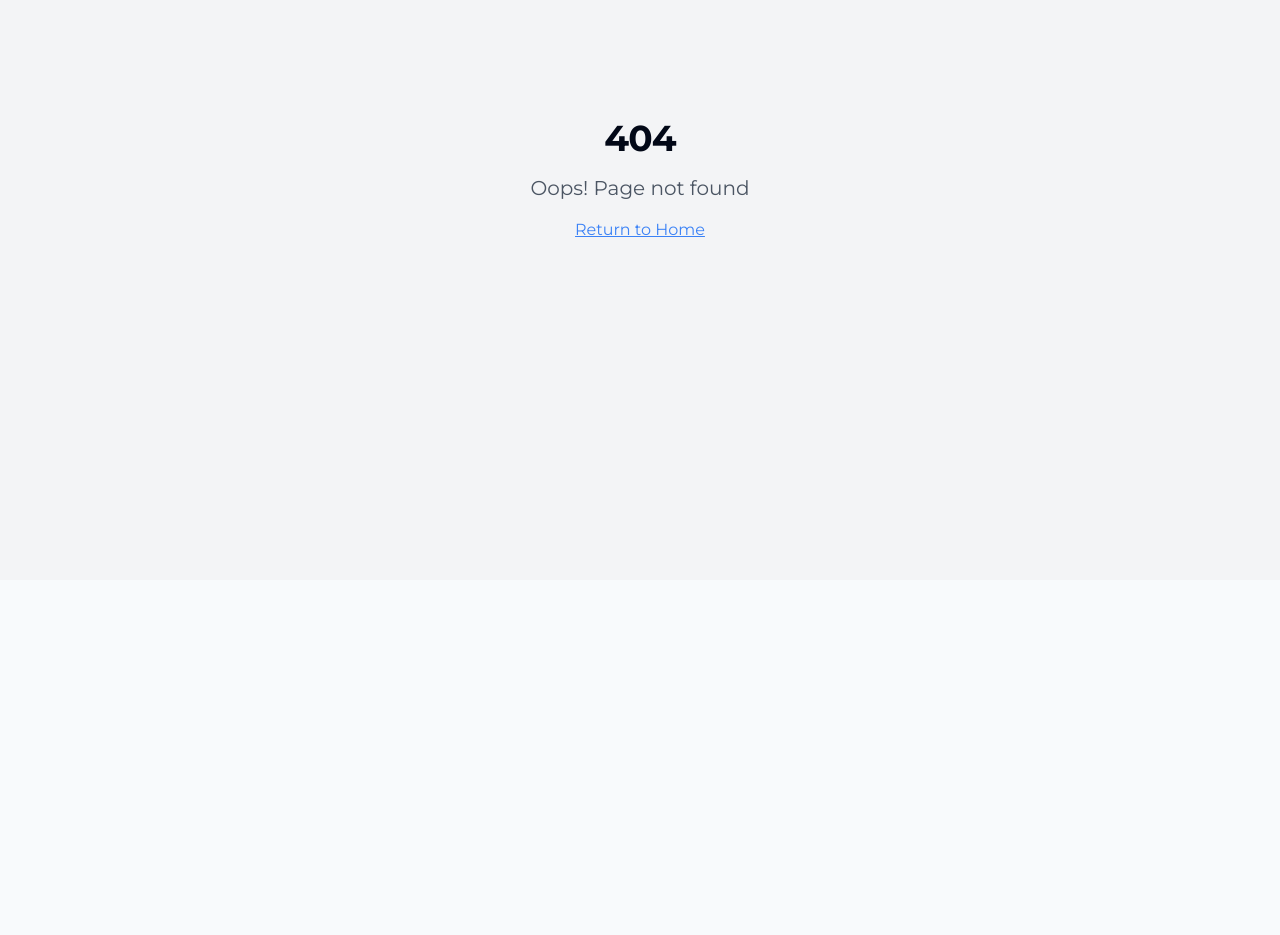
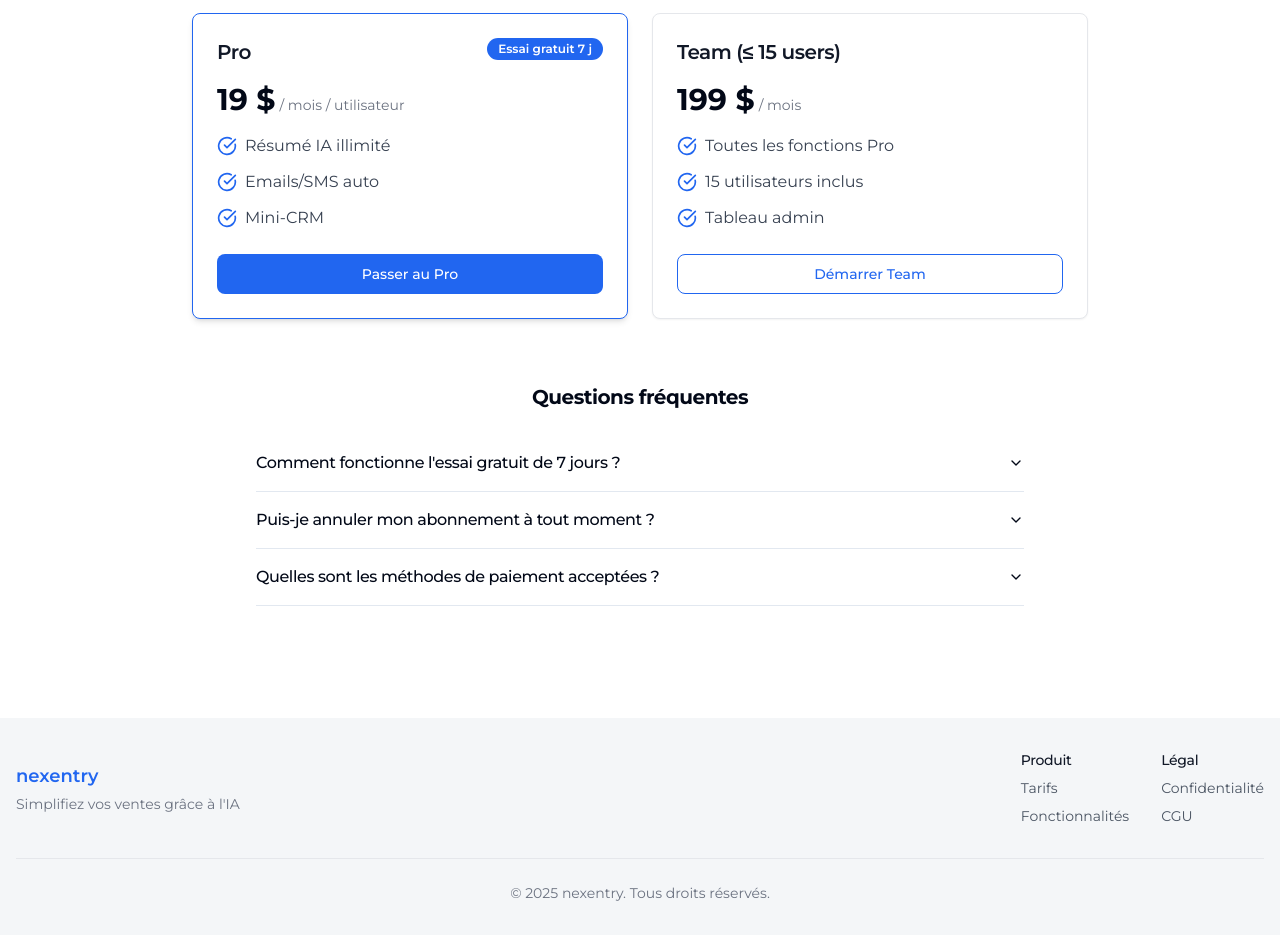
Before and after one commit to charopiraterie23-ctrl/sales-ai-assist, a React (Vite) app: page /pricing in a window 1280 px wide. Before the commit this address had no page. Shown: the part 220-1155 px from the top of the page. Before the commit the page ends 800 px from the top, so only its background shows below. Built offline with nearby package versions, Linux system fonts and the light colour scheme.

Commit message:
feat: Implement pricing page
This commit implements the pricing page with pricing cards, a FAQ accordion, and a sticky CTA. It also includes the necessary components and data seeding for the plans.

```diff
--- a/src/App.tsx
+++ b/src/App.tsx
@@ -17,6 +17,7 @@ import EditClientPage from "./pages/EditClientPage";
 import CallsPage from "./pages/CallsPage";
 import DashboardPage from "./pages/DashboardPage";
 import DailyActionsPage from "./pages/DailyActionsPage";
+import PricingPage from "./pages/PricingPage";
 import NotFound from "./pages/NotFound";
 import ProtectedRoute from "./components/auth/ProtectedRoute";
 import SettingsPage from "./pages/SettingsPage";
@@ -34,6 +35,7 @@ const App = () => (
             <Route path="/" element={<HomePage />} />
             <Route path="/login" element={<LoginPage />} />
             <Route path="/register" element={<RegisterPage />} />
+            <Route path="/pricing" element={<PricingPage />} />
             <Route path="/dashboard" element={
               <ProtectedRoute>
                 <DashboardPage />
--- /dev/null
+++ b/src/components/pricing/FooterMinimal.tsx
@@ -0,0 +1,46 @@
+
+import React from "react";
+import { Link } from "react-router-dom";
+
+const FooterMinimal: React.FC = () => {
+  return (
+    <footer className="bg-[#F4F6F8] py-8 px-4 mt-8">
+      <div className="max-w-7xl mx-auto">
+        <div className="flex flex-col md:flex-row justify-between items-center">
+          <div className="mb-4 md:mb-0">
+            <Link to="/" className="text-lg font-semibold text-[#2166F0]">
+              nexentry
+            </Link>
+            <p className="text-sm text-gray-500 mt-1">
+              Simplifiez vos ventes grâce à l'IA
+            </p>
+          </div>
+
+          <div className="flex space-x-8">
+            <div className="text-sm">
+              <h3 className="font-medium text-gray-900 mb-2">Produit</h3>
+              <ul className="space-y-2">
+                <li><Link to="/pricing" className="text-gray-600 hover:text-[#2166F0]">Tarifs</Link></li>
+                <li><Link to="/#features" className="text-gray-600 hover:text-[#2166F0]">Fonctionnalités</Link></li>
+              </ul>
+            </div>
+
+            <div className="text-sm">
+              <h3 className="font-medium text-gray-900 mb-2">Légal</h3>
+              <ul className="space-y-2">
+                <li><Link to="/privacy" className="text-gray-600 hover:text-[#2166F0]">Confidentialité</Link></li>
+                <li><Link to="/terms" className="text-gray-600 hover:text-[#2166F0]">CGU</Link></li>
+              </ul>
+            </div>
+          </div>
+        </div>
+
+        <div className="border-t border-gray-200 mt-8 pt-6 text-center text-sm text-gray-500">
+          © {new Date().getFullYear()} nexentry. Tous droits réservés.
+        </div>
+      </div>
+    </footer>
+  );
+};
+
+export default FooterMinimal;
--- /dev/null
+++ b/src/components/pricing/HeaderMinimal.tsx
@@ -0,0 +1,27 @@
+
+import React from 'react';
+import { Link } from 'react-router-dom';
+import { Button } from '@/components/ui/button';
+import { useAuth } from '@/context/AuthContext';
+
+const HeaderMinimal: React.FC = () => {
+  const { user } = useAuth();
+
+  return (
+    <header className="border-b border-gray-100 px-4 py-3">
+      <div className="max-w-7xl mx-auto flex items-center justify-between">
+        <Link to="/" className="text-xl font-semibold bg-gradient-to-r from-blue-600 to-indigo-400 bg-clip-text text-transparent">
+          nexentry
+        </Link>
+
+        <Button variant="outline" asChild>
+          <Link to={user ? "/dashboard" : "/login"}>
+            {user ? "Mon compte" : "Connexion"}
+          </Link>
+        </Button>
+      </div>
+    </header>
+  );
+};
+
+export default HeaderMinimal;
--- a/src/components/pricing/PricingCard.tsx
+++ b/src/components/pricing/PricingCard.tsx
@@ -1,9 +1,9 @@
 
 import React from 'react';
-import { Link } from "react-router-dom";
 import { Button } from "@/components/ui/button";
 import { Card } from "@/components/ui/card";
 import { CheckCircle } from "lucide-react";
+import { Badge } from "@/components/ui/badge";
 
 interface PricingCardProps {
   title: string;
@@ -11,9 +11,10 @@ interface PricingCardProps {
   description: string;
   features: string[];
   buttonText: string;
-  buttonLink: string;
+  onClick: () => void;
   badge?: string;
   highlight?: boolean;
+  isLoading?: boolean;
 }
 
 const PricingCard: React.FC<PricingCardProps> = ({
@@ -22,28 +23,31 @@ const PricingCard: React.FC<PricingCardProps> = ({
   description,
   features,
   buttonText,
-  buttonLink,
+  onClick,
   badge,
-  highlight = false
+  highlight = false,
+  isLoading = false
 }) => (
-  <Card className={`border ${highlight ? 'border-blue-500 shadow-md' : 'border-gray-200 shadow-sm'} overflow-hidden`}>
+  <Card className={`overflow-hidden ${highlight ? 'border-[#2166F0] shadow-md' : 'border-gray-200 shadow-sm'}`}>
     <div className="p-6">
-      {badge && (
-        <span className="inline-block mb-4 px-3 py-1 bg-blue-100 text-blue-600 text-xs font-semibold rounded-full">
-          {badge}
-        </span>
-      )}
-      <h3 className="text-xl font-semibold text-gray-900 mb-1">{title}</h3>
-      <div className="flex items-baseline gap-1 mb-4">
+      <div className="flex justify-between items-start mb-4">
+        <h3 className="text-xl font-semibold text-gray-900">{title}</h3>
+        {badge && (
+          <Badge className="bg-[#2166F0] hover:bg-blue-700 text-white">
+            {badge}
+          </Badge>
+        )}
+      </div>
+
+      <div className="mb-4">
         <span className="text-3xl font-bold">{price}</span>
-        <span className="text-gray-500">/mois</span>
+        <span className="text-gray-500 text-sm ml-1">{description}</span>
       </div>
-      <p className="text-gray-600 mb-6">{description}</p>
 
       <ul className="space-y-3 mb-6">
         {features.map((feature, index) => (
           <li key={index} className="flex items-start gap-2">
-            <CheckCircle className="w-5 h-5 text-blue-500 shrink-0 mt-0.5" />
+            <CheckCircle className="w-5 h-5 text-[#2166F0] shrink-0 mt-0.5" />
             <span className="text-gray-700">{feature}</span>
           </li>
         ))}
@@ -51,11 +55,12 @@ const PricingCard: React.FC<PricingCardProps> = ({
 
       <Button
         className={`w-full rounded-lg ${highlight
-          ? 'bg-gradient-to-r from-blue-600 to-indigo-500'
-          : 'bg-white text-blue-600 border border-blue-600 hover:bg-blue-50'}`}
-        asChild
+          ? 'bg-[#2166F0] hover:bg-blue-700 text-white'
+          : 'bg-white text-[#2166F0] border border-[#2166F0] hover:bg-[#F4F6F8]'}`}
+        onClick={onClick}
+        disabled={isLoading}
       >
-        <Link to={buttonLink}>{buttonText}</Link>
+        {isLoading ? 'Chargement...' : buttonText}
       </Button>
     </div>
   </Card>
--- /dev/null
+++ b/src/components/pricing/PricingCardList.tsx
@@ -0,0 +1,50 @@
+
+import React from 'react';
+import PricingCard from '@/components/pricing/PricingCard';
+
+interface Plan {
+  id: string;
+  name: string;
+  priceMonthly: number;
+  usersIncluded: number;
+  features: string[];
+  ctaLabel: string;
+  stripeProductId: string;
+  hasTrial?: boolean;
+}
+
+interface PricingCardListProps {
+  plans: Plan[];
+  onSelectPlan: (plan: Plan) => void;
+  isLoading: string | null;
+}
+
+const PricingCardList: React.FC<PricingCardListProps> = ({
+  plans,
+  onSelectPlan,
+  isLoading
+}) => {
+  // Filter out the "Essai Pro" plan for display
+  const displayPlans = plans.filter(plan => plan.name !== 'Essai Pro');
+
+  return (
+    <div className="grid grid-cols-1 md:grid-cols-2 gap-6 max-w-4xl mx-auto">
+      {displayPlans.map((plan) => (
+        <PricingCard
+          key={plan.id}
+          title={plan.name === 'Team' ? `Team (≤ ${plan.usersIncluded} users)` : plan.name}
+          price={`${plan.priceMonthly} $`}
+          description={plan.name === 'Pro' ? '/ mois / utilisateur' : '/ mois'}
+          features={plan.features}
+          buttonText={plan.ctaLabel}
+          onClick={() => onSelectPlan(plan)}
+          isLoading={isLoading === plan.id}
+          badge={plan.hasTrial ? 'Essai gratuit 7 j' : undefined}
+          highlight={plan.name === 'Pro'}
+        />
+      ))}
+    </div>
+  );
+};
+
+export default PricingCardList;
--- /dev/null
+++ b/src/pages/PricingPage.tsx
@@ -0,0 +1,121 @@
+
+import { useState } from 'react';
+import { Link } from 'react-router-dom';
+import { Accordion, AccordionContent, AccordionItem, AccordionTrigger } from '@/components/ui/accordion';
+import { Button } from '@/components/ui/button';
+import { ArrowUpRight } from 'lucide-react';
+import HeaderMinimal from '@/components/pricing/HeaderMinimal';
+import PricingCardList from '@/components/pricing/PricingCardList';
+import FooterMinimal from '@/components/pricing/FooterMinimal';
+
+const plans = [
+  {
+    id: '1',
+    name: 'Essai Pro',
+    priceMonthly: 0,
+    usersIncluded: 1,
+    features: ['Accès complet Pro 7 j', 'Sans carte bancaire'],
+    ctaLabel: "Commencer l'essai",
+    stripeProductId: 'prod_trial_pro',
+  },
+  {
+    id: '2',
+    name: 'Pro',
+    priceMonthly: 19,
+    usersIncluded: 1,
+    features: ['Résumé IA illimité', 'Emails/SMS auto', 'Mini-CRM'],
+    ctaLabel: 'Passer au Pro',
+    stripeProductId: 'prod_pro',
+    hasTrial: true
+  },
+  {
+    id: '3',
+    name: 'Team',
+    priceMonthly: 199,
+    usersIncluded: 15,
+    features: ['Toutes les fonctions Pro', '15 utilisateurs inclus', 'Tableau admin'],
+    ctaLabel: 'Démarrer Team',
+    stripeProductId: 'prod_team',
+  }
+];
+
+const startCheckout = async (plan: typeof plans[0]) => {
+  try {
+    // In a real implementation, this would call a serverless function
+    console.log(`Starting checkout for plan: ${plan.name}`);
+    // Placeholder for the actual checkout logic
+    // const response = await supabase.functions.invoke('startCheckout', { body: { planId: plan.id } });
+    // window.location.href = response.data.url;
+  } catch (error) {
+    console.error("Error starting checkout:", error);
+  }
+};
+
+const PricingPage = () => {
+  const [isLoading, setIsLoading] = useState<string | null>(null);
+
+  const handleCheckout = async (plan: typeof plans[0]) => {
+    setIsLoading(plan.id);
+    await startCheckout(plan);
+    setIsLoading(null);
+  };
+
+  return (
+    <div className="flex flex-col min-h-screen bg-white">
+      <HeaderMinimal />
+
+      <main className="flex-1 w-full max-w-5xl mx-auto px-4 py-6 sm:py-12">
+        <div className="text-center mb-8 sm:mb-12">
+          <h1 className="text-2xl sm:text-3xl font-bold text-gray-900 mb-2">
+            Tarification simple et transparente
+          </h1>
+          <p className="text-lg text-gray-600">
+            Testez tout gratuitement pendant 7 jours, aucune carte requise.
+          </p>
+        </div>
+
+        <PricingCardList plans={plans} onSelectPlan={handleCheckout} isLoading={isLoading} />
+
+        <div className="mt-16 mb-8">
+          <h2 className="text-xl font-bold text-center mb-6">Questions fréquentes</h2>
+          <Accordion type="single" collapsible className="max-w-3xl mx-auto">
+            <AccordionItem value="q1">
+              <AccordionTrigger className="text-left">
+                Comment fonctionne l'essai gratuit de 7 jours ?
+              </AccordionTrigger>
+              <AccordionContent>
+                Vous bénéficiez d'un accès complet aux fonctionnalités Pro pendant 7 jours sans avoir à entrer de carte bancaire. À la fin de la période d'essai, vous pouvez choisir de passer au forfait payant ou votre compte reviendra automatiquement à la version gratuite.
+              </AccordionContent>
+            </AccordionItem>
+            <AccordionItem value="q2">
+              <AccordionTrigger className="text-left">
+                Puis-je annuler mon abonnement à tout moment ?
+              </AccordionTrigger>
+              <AccordionContent>
+                Oui, vous pouvez annuler votre abonnement à tout moment depuis les paramètres de votre compte. Votre abonnement restera actif jusqu'à la fin de la période facturée.
+              </AccordionContent>
+            </AccordionItem>
+            <AccordionItem value="q3">
+              <AccordionTrigger className="text-left">
+                Quelles sont les méthodes de paiement acceptées ?
+              </AccordionTrigger>
+              <AccordionContent>
+                Nous acceptons les principales cartes de crédit (Visa, Mastercard, American Express) ainsi que les paiements via PayPal.
+              </AccordionContent>
+            </AccordionItem>
+          </Accordion>
+        </div>
+      </main>
+
+      <div className="fixed bottom-0 left-0 right-0 bg-white border-t border-gray-200 p-4 flex justify-center md:hidden shadow-lg">
+        <Button className="w-full bg-[#2166F0] hover:bg-blue-700" onClick={() => handleCheckout(plans[1])}>
+          14 jours d'essai gratuit — Sans engagement
+        </Button>
+      </div>
+
+      <FooterMinimal />
+    </div>
+  );
+};
+
+export default PricingPage;
```
Also changed, not shown: 2 other files (tests, documents, lock files or other folders).
